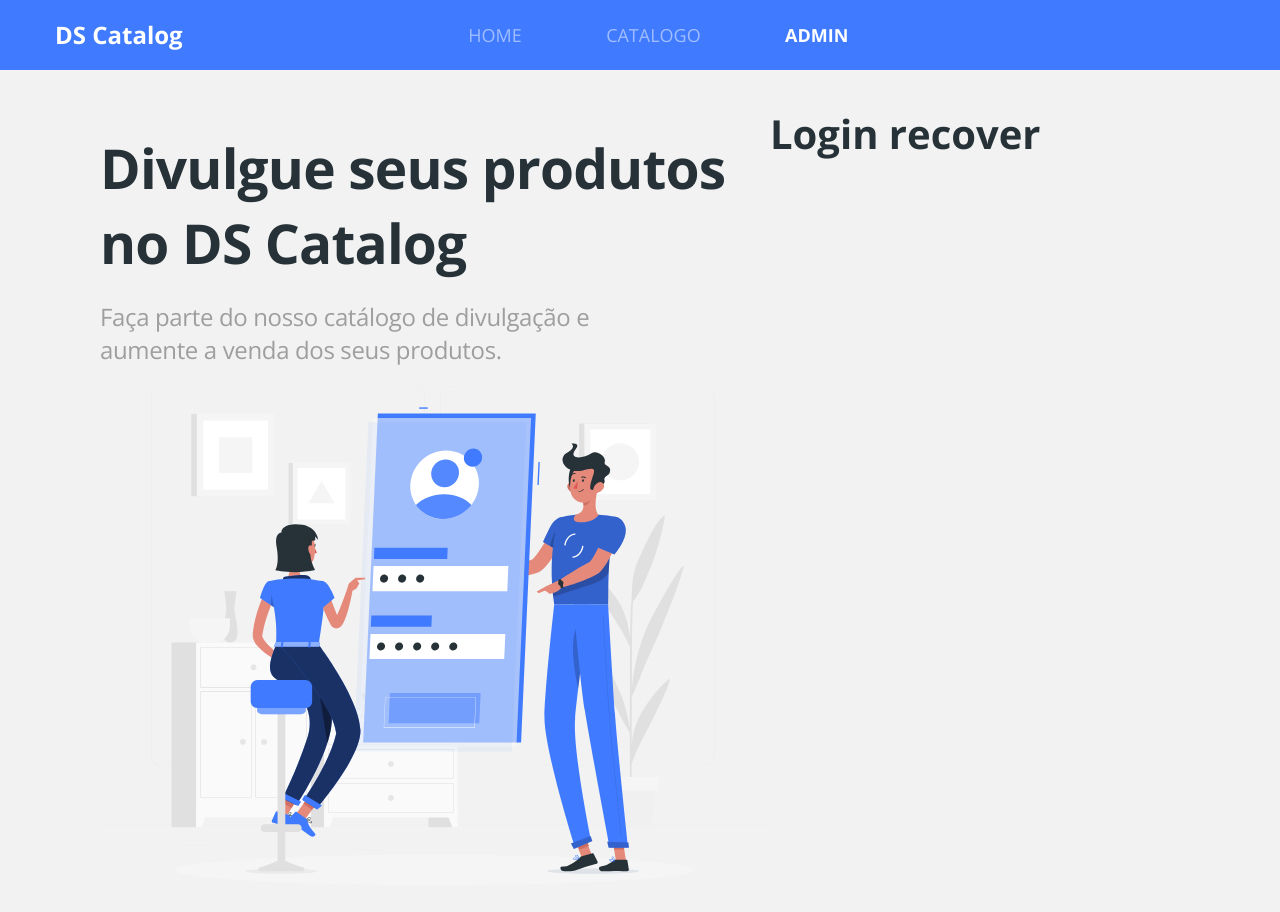
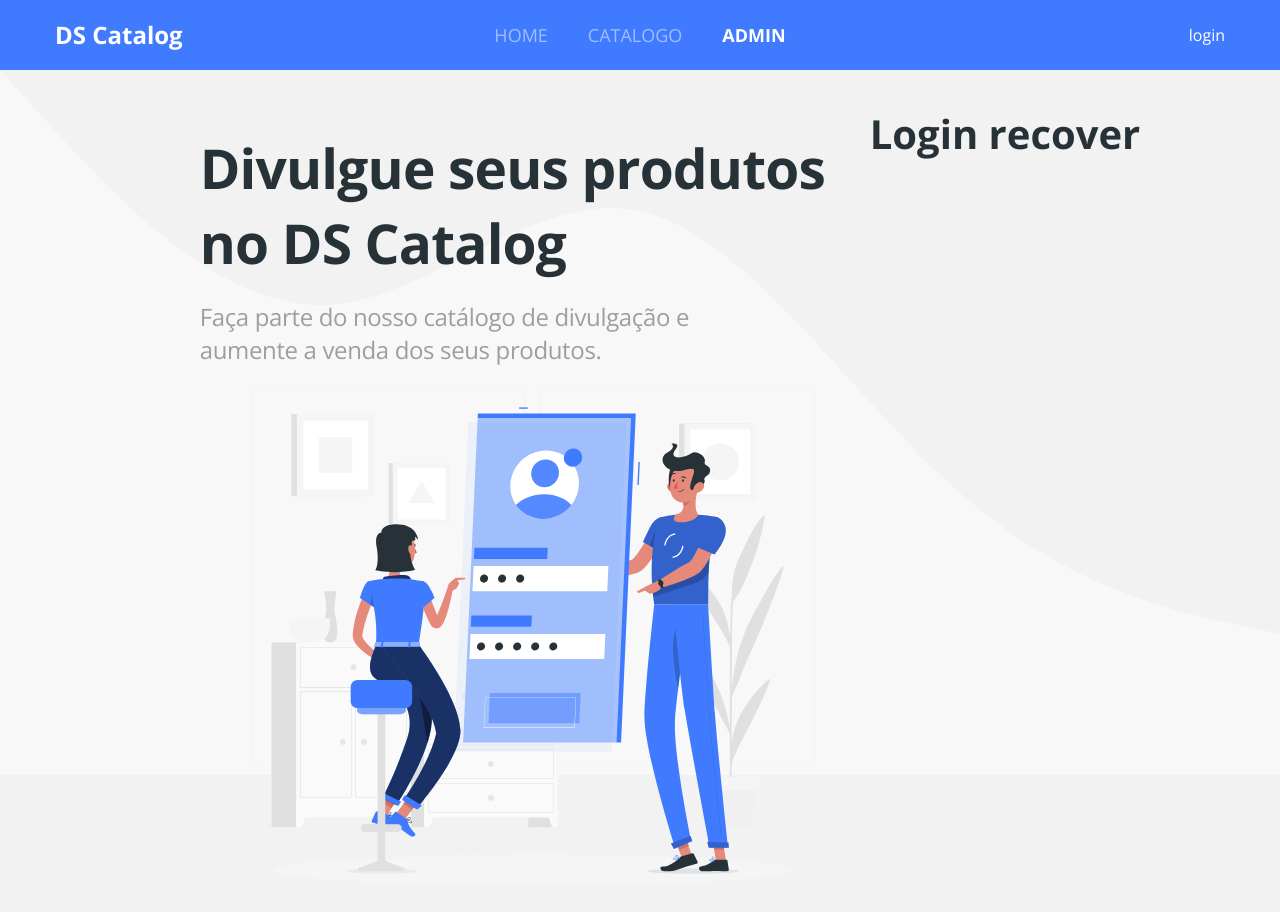
Before and after one commit to renatosantiago/dscatalog-ui, a React (Create React App) app: page /admin/auth/recover in a window 1280 px wide. Shown: the top 912 px of the page. Built offline with nearby package versions, Linux system fonts and the light colour scheme.

Commit message:
improving navbar layout and hidden links

```diff
--- a/src/core/components/Navbar/index.tsx
+++ b/src/core/components/Navbar/index.tsx
@@ -4,12 +4,12 @@ import './styles.scss';
 
 const NavBar = () => (
   <nav className="row bg-primary main-nav">
-    <div className="col-2">
+    <div className="col-3">
       <Link to="/" className="nav-logo-text">
         <h4>DS Catalog</h4>
       </Link>
     </div>
-    <div className="col-6 offset-2">
+    <div className="col-6">
       <ul className="main-menu">
         <li>
           <NavLink to="/" activeClassName="active" exact>
@@ -28,6 +28,9 @@ const NavBar = () => (
         </li>
       </ul>
     </div>
+    <div className="col-3 text-right">
+      login
+    </div>
   </nav>
 );
 
--- a/src/core/components/Navbar/styles.scss
+++ b/src/core/components/Navbar/styles.scss
@@ -3,6 +3,7 @@
   color: #fff;
   align-items: center;
   padding-left: 40px;
+  padding-right: 40px;
   margin-left: 0;
   margin-right: 0;
 }
@@ -14,8 +15,12 @@
 .main-menu {
   display: flex;
   font-size: 18px;
-  width: 380px;
-  justify-content: space-between;
+  justify-content: center;
+
+  li:nth-child(2) {
+    margin-left: 40px;
+    margin-right: 40px;
+  }
 
   a {
     font-style: normal;
--- a/src/core/utils/auth.ts
+++ b/src/core/utils/auth.ts
@@ -32,8 +32,12 @@ export const getSessionData = () => {
 
 export const getAccessTokenDecoded = () => {
   const sessionData = getSessionData();
-  const tokenDecoded = jwtDecode(sessionData.access_token);
-  return tokenDecoded as AccessToken;
+  try {
+    const tokenDecoded = jwtDecode(sessionData.access_token);
+    return tokenDecoded as AccessToken;
+  } catch (error) {
+    return {} as AccessToken;
+  }
 }
 
 export const isTokenValid = () => {
@@ -51,5 +55,5 @@ export const hasRole = (roles: Role[] = []) => {
     return true;
   }
   const { authorities } = getAccessTokenDecoded();
-  return roles.some(role => authorities.includes(role));
+  return roles.some(role => authorities?.includes(role));
 }
--- a/src/pages/Admin/components/Navbar/index.tsx
+++ b/src/pages/Admin/components/Navbar/index.tsx
@@ -1,3 +1,4 @@
+import { hasRole } from 'core/utils/auth';
 import React from 'react';
 import { NavLink } from 'react-router-dom';
 import './styles.scss';
@@ -12,7 +13,9 @@ const Navbar = () => (
         <NavLink to="/admin/categories" className="admin-nav-item">Minhas Categorias</NavLink>
       </li>
       <li>
-        <NavLink to="/admin/users" className="admin-nav-item">Meus Usuários</NavLink>
+        { hasRole(['ROLE_ADMIN']) && (
+          <NavLink to="/admin/users" className="admin-nav-item">Meus Usuários</NavLink>
+        )}
       </li>
     </ul>
   </nav>
--- a/src/pages/Auth/styles.scss
+++ b/src/pages/Auth/styles.scss
@@ -1,6 +1,9 @@
 .auth-container {
   display: flex;
   padding: 40px 40px 100px 100px;
+  justify-content: center;
+  background: url(~core/assets/images/auth-background.svg) no-repeat;
+  background-size: 100%;
 }
 
 .auth-info-title {
```
Also changed, not shown: src/core/assets/images/auth-background.svg (added), 1 other file (tests, documents, lock files or other folders).
